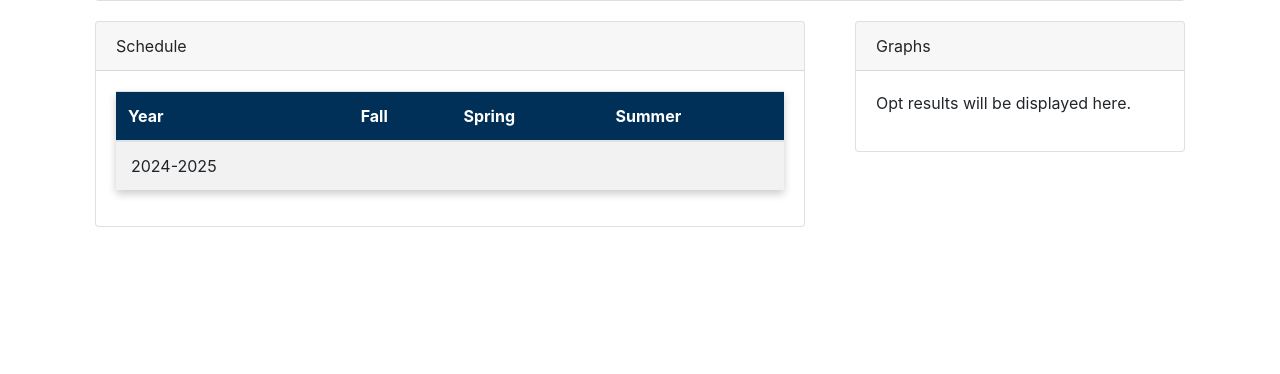
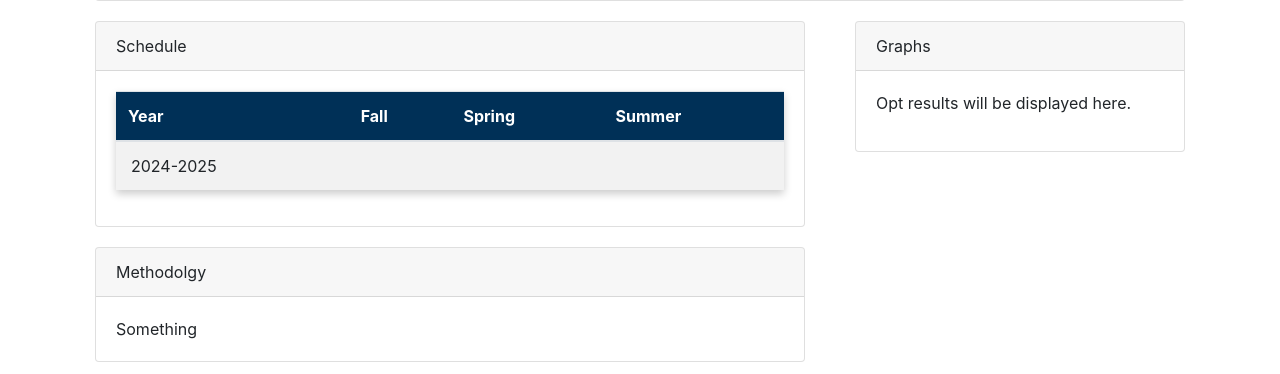
Before and after one commit to apfleegor/6242-final-project, a Flask app: page / in a window 1280 px wide. Shown: the part 426-800 px from the top of the page. Run offline with Flask 3, Linux system fonts and the light colour scheme; some libraries are stand-ins or nearby versions.

Commit message:
adding methodolgy card

```diff
--- a/templates/index.html
+++ b/templates/index.html
@@ -145,9 +145,15 @@
 
       </div>
     </div>
+
     <div class="row">
-      <!-- Second Column -->
-      <div class="col-8">
+
+      <!-- first column -->
+      <div class="col-md-8">
+
+        <!-- schedule table -->
+        <div class="row">
+          <div class="col-12">
             <div class="card">
               <div class="card-header">
                 Schedule
@@ -174,11 +180,26 @@
                 </table>
               </div>
             </div>
-
+          </div>
         </div>
 
-      <!-- Third Column -->
-      <div class="col-4">
+        <!-- methodology table -->
+        <div class="row">
+          <div class="col-12">
+            <div class="card">
+              <div class="card-header">
+                Methodolgy
+              </div>
+              <div class="card-body">
+                Something
+              </div>
+            </div>
+          </div>
+        </div>
+      </div>
+
+      <!-- second column -->
+      <div class="col-md-4">
         <div class="card">
           <div class="card-header">
             Graphs
@@ -190,6 +211,7 @@
         </div>
       </div>
 
+    </div>
   </div>
 </body>
 
```
Lines whose indentation alone changed are shown as unchanged.
